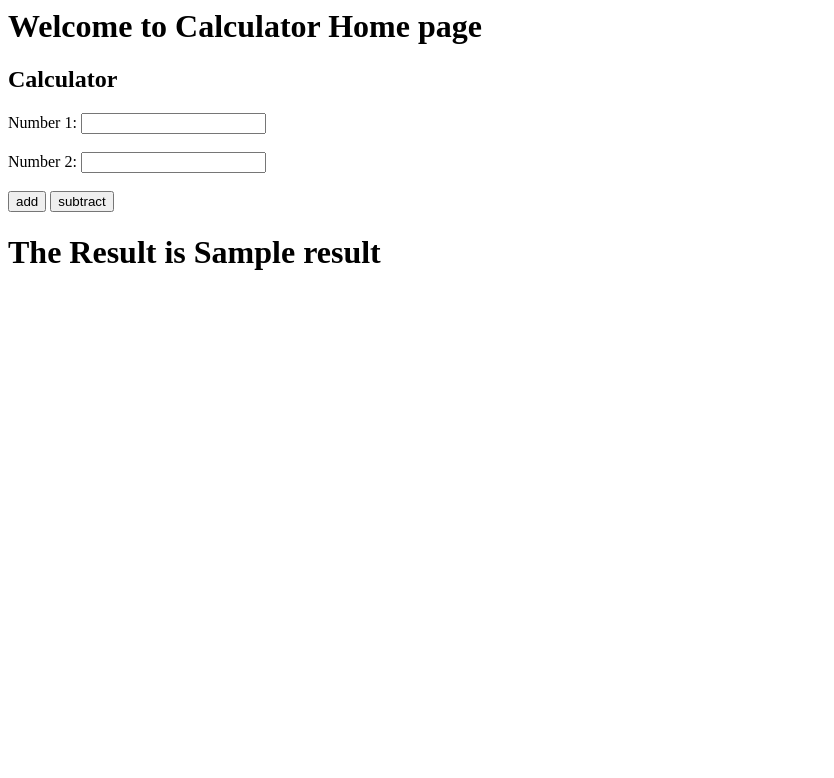
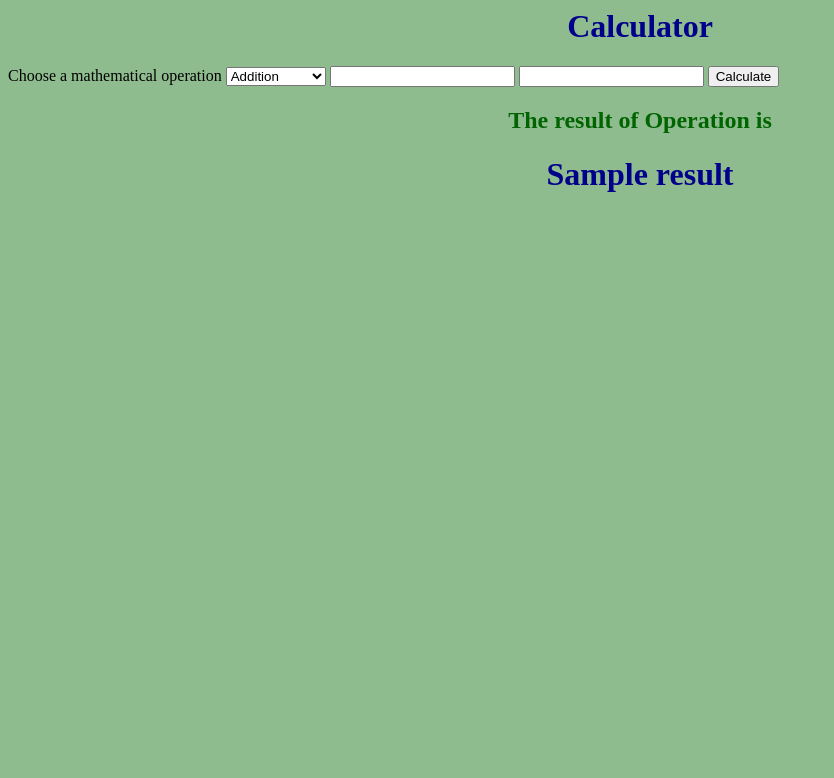
Before and after one commit to Abhishek3689/Building_Docker_Image, a Flask app: template templates/home.html in a window 1280 px wide. Shown: the top 778 px of the page, without its empty margins (0-834 px from the left). Run offline with Flask 3, Linux system fonts and the light colour scheme; the template is opened without the code that fills it: most values are stand-ins (such as "Sample title", 1, 10 or a date in 2020).

Commit message:
style updated

```diff
--- a/app.py
+++ b/app.py
@@ -8,18 +8,21 @@ def home_page():
 
 @app.route('/calculate',methods=['POST'])
 def calculator():
-    if request.method == 'POST':
-        num1=float(request.form['num1'])
-        num2=float(request.form['num2'])
-        operation=request.form.get('submit')
-        result = None
+    if request.method=='POST':
+        ops=request.form['operation']
+        num1=int(request.form['num1'])
+        num2=int(request.form['num2'])
 
-        if 'add' in request.form:
-            result = num1 + num2
-
-        elif 'subtract' in request.form:
-            result = num1 - num2
-        return render_template('home.html',result=result)
+        if ops=='add':
+            result=num1+num2
+        if ops=='subtract':
+            result=num1-num2
+        if ops=='multiply':
+            result=num1*num2
+        if ops=='division':
+            result=num1/num2
+    return render_template('home.html',result=result)
+    #return render_template('home.html',result=result)
 
 if __name__ == '__main__':
-    app.run(debug=True)
+    app.run(host="0.0.0.0",port=8080)
--- /dev/null
+++ b/static/style.css
@@ -0,0 +1,8 @@
+body{background-color:darkseagreen;
+}
+h1{color:darkblue;}
+p{color:darkgreen}
+h1{text-align: center;}
+p{font-family: sans-serif;}
+h2{color:darkgreen}
+h2{text-align: center;}
--- a/templates/home.html
+++ b/templates/home.html
@@ -1,21 +1,25 @@
 <html>
-    <title>Web page</title>
-    <h1>Welcome to Calculator Home page</h1>
-    <body>
-        <h2>Calculator</h2>
+    <head>
+        <title>Calculator</title>
+        <link rel='stylesheet' href="{{url_for('static',filename='style.css')}}">
+    </head>
+    <div class="content">
+        <h1 style="text-align:center">Calculator</h1>
+    <div class="form">
+        <form action='/calculate' method="POST">
+            <label for="operation">Choose a mathematical operation</label>
 
-<form action="/calculate" method="post">
-    <label for="num1">Number 1:</label>
-    <input type="number" id="num1" name="num1" step="any" required>
-    <br><br>
-    <label for="num2">Number 2:</label>
-    <input type="number" id="num2" name="num2" step="any" required>
-    <br><br>
-    <input type="submit" formaction="/calculate" formmethod="post" name="operation" value="add">
-    <input type="submit" formaction="/calculate" formmethod="post" name="operation" value="subtract">
+    <select id="operation" name="operation">
+        <option value="add">Addition</option>
+        <option value="subtract">Subtraction</option>
+        <option value="multiply">Multiplication</option>
+        <option value="division">Division</option>
+    </select>
+        <input type="text" name="num1"id="num1">
+        <input type="text" name="num2"id="num2">
+        <input type="submit" value="Calculate">
 </form>
-{% if result is not none %}
-<h1>The Result is {{ result }}</h1>
-{% endif %}
-    </body>
+<h2>The result of Operation is <h1>{{result}}</h1></h2>
+</div>
+</div>
 </html>
```
